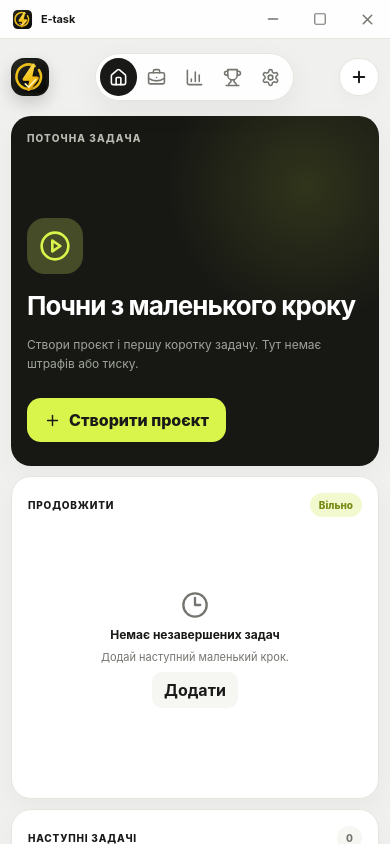
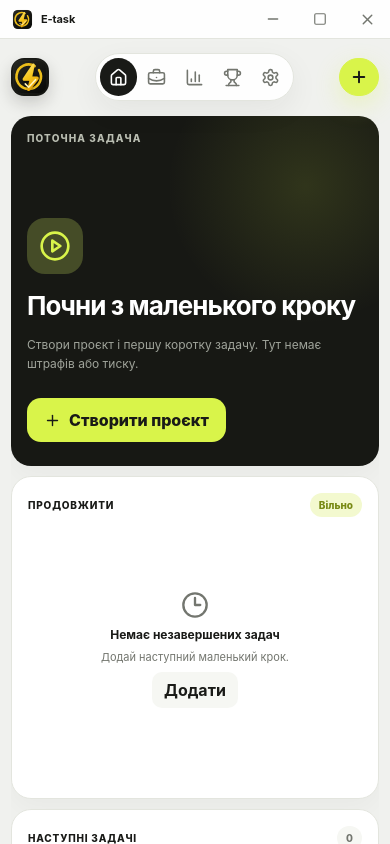
Before and after one commit to Validolio11/E-task-manager, a React (Vite) app: page / in a window 390 px wide. Built offline with nearby package versions, Linux system fonts and the light colour scheme.

Commit message:
Polish quick add and scrolling layout

```diff
--- a/src/styles.css
+++ b/src/styles.css
@@ -81,17 +81,18 @@ button:focus-visible, input:focus-visible, select:focus-visible, textarea:focus-
 .window-controls button { width: 47px; height: 38px; display: grid; place-items: center; border: 0; border-left: 1px solid transparent; background: transparent; color: var(--muted); cursor: pointer; transition: background .14s ease, color .14s ease; }
 .window-controls button:hover { background: var(--surface-3); color: var(--ink); }
 .window-controls .window-close:hover { background: #d83b3b; color: #fff; }
-.app-shell { flex: 1 1 auto; min-width: 0; min-height: 0; overflow: auto; padding: 25px; overscroll-behavior: contain; }
+.app-shell { flex: 1 1 auto; min-width: 0; min-height: 0; display: flex; flex-direction: column; overflow: hidden; padding: 25px 25px 0; }
+.app-content { flex: 1 1 auto; min-width: 0; min-height: 0; overflow: auto; padding-bottom: 25px; overscroll-behavior: contain; }
 .loading-screen { flex: 1 1 auto; min-height: 0; display: grid; place-content: center; justify-items: center; gap: 8px; overflow: auto; background: var(--background); }
 .loading-screen img { width: 58px; height: 58px; border-radius: 17px; margin-bottom: 8px; box-shadow: var(--shadow); }
 .loading-screen strong { font-size: 20px; }
 .loading-screen span { color: var(--muted); font-size: 12px; }
 
 .topbar {
-  position: sticky; top: 0; z-index: 20;
+  position: relative; z-index: 20; flex: 0 0 auto;
   display: grid; grid-template-columns: minmax(170px, 240px) 1fr minmax(170px, 240px);
   align-items: center; gap: 20px; max-width: 1500px; margin: 0 auto 22px;
-  padding: 3px 0;
+  width: 100%; padding: 3px 0; background: var(--background);
 }
 .brand { display: flex; align-items: center; gap: 11px; border: 0; background: none; padding: 0; text-align: left; cursor: pointer; }
 .brand-mark { width: 42px; height: 42px; border-radius: 13px; display: block; background: #171814; box-shadow: 0 7px 16px rgba(25,26,23,.18); }
@@ -107,8 +108,11 @@ button:focus-visible, input:focus-visible, select:focus-visible, textarea:focus-
 .nav-item.active span { display: inline; }
 
 .topbar-actions { justify-self: end; display: flex; align-items: center; gap: 8px; }
-.quick-add, .update-button { min-height: 42px; border: 1px solid var(--border); background: var(--surface); border-radius: 999px; padding: 0 14px; display: flex; align-items: center; gap: 8px; font-size: 11px; font-weight: 750; cursor: pointer; box-shadow: 0 6px 18px rgba(30,32,28,.025); }
-.quick-add:hover, .update-button:hover { background: var(--surface-2); }
+.quick-add, .update-button { min-height: 42px; border: 1px solid var(--border); border-radius: 999px; padding: 0 14px; display: flex; align-items: center; gap: 8px; font-size: 11px; font-weight: 750; cursor: pointer; }
+.quick-add { border-color: var(--accent); background: var(--accent); color: var(--accent-ink); box-shadow: 0 9px 24px color-mix(in srgb, var(--accent) 28%, transparent); }
+.quick-add:hover { transform: translateY(-1px); filter: brightness(1.04); box-shadow: 0 12px 28px color-mix(in srgb, var(--accent) 38%, transparent); }
+.update-button { background: var(--surface); box-shadow: 0 6px 18px rgba(30,32,28,.025); }
+.update-button:hover { background: var(--surface-2); }
 .update-control { position: relative; }
 .update-button.available { background: var(--ink); color: var(--surface); border-color: var(--ink); }
 .update-button.current { color: #65711f; background: var(--accent-soft); }
@@ -249,7 +253,7 @@ h3 { margin: 20px 0 10px; }
 .page-title h1 { font-size: 34px; margin: 7px 0 6px; }
 .page-title p { color: var(--muted); font-size: 13px; margin: 0; }
 .projects-layout { display: grid; grid-template-columns: minmax(250px, .7fr) minmax(480px, 1.8fr); gap: 16px; align-items: start; }
-.project-sidebar { position: sticky; top: 91px; padding: 15px; }
+.project-sidebar { position: sticky; top: 0; padding: 15px; }
 .project-nav-list { display: grid; gap: 5px; margin-top: 12px; }
 .project-nav-row { display: grid; grid-template-columns: 39px 1fr 16px; gap: 10px; align-items: center; border: 0; border-radius: 15px; background: transparent; text-align: left; padding: 9px; cursor: pointer; }
 .project-nav-row:hover { background: var(--surface-2); }
@@ -328,6 +332,8 @@ h3 { margin: 20px 0 10px; }
 .settings-card h2 { margin: 0 0 6px; font-size: 16px; }
 .settings-card p { max-width: 470px; margin: 0; color: var(--muted); font-size: 10px; line-height: 1.55; }
 .settings-wide { grid-column: 1 / -1; }
+.settings-update-card .update-control { display: flex; justify-content: flex-end; }
+.settings-update-card .update-button { min-width: 190px; justify-content: center; }
 .segmented { display: flex; padding: 4px; border-radius: 12px; background: var(--surface-2); }
 .segmented button { border: 0; background: transparent; border-radius: 9px; padding: 8px 10px; color: var(--muted); font-size: 10px; font-weight: 750; cursor: pointer; }
 .segmented button.active { background: var(--surface); color: var(--ink); box-shadow: var(--shadow); }
@@ -385,7 +391,8 @@ h3 { margin: 20px 0 10px; }
 .toast svg { flex: 0 0 auto; color: var(--accent); }
 @keyframes toast-in { from { opacity: 0; transform: translateY(9px); } }
 
-:root[data-compact="true"] .app-shell { padding: 16px; }
+:root[data-compact="true"] .app-shell { padding: 16px 16px 0; }
+:root[data-compact="true"] .app-content { padding-bottom: 16px; }
 :root[data-compact="true"] .dashboard-grid { gap: 11px; }
 :root[data-compact="true"] .card { padding: 16px; border-radius: 20px; }
 :root[data-compact="true"] .current-task-card { min-height: 318px; }
@@ -401,7 +408,8 @@ h3 { margin: 20px 0 10px; }
 }
 
 @media (max-width: 900px) {
-  .app-shell { padding: 16px; }
+  .app-shell { padding: 16px 16px 0; }
+  .app-content { padding-bottom: 16px; }
   .topbar { gap: 10px; }
   .brand-copy { display: none; }
   .nav-item { min-width: 43px; height: 42px; padding: 0 10px; }
@@ -418,7 +426,8 @@ h3 { margin: 20px 0 10px; }
 }
 
 @media (max-width: 700px) {
-  .app-shell { padding: 11px; }
+  .app-shell { padding: 11px 11px 0; }
+  .app-content { padding-bottom: 11px; }
   .topbar { margin-bottom: 12px; }
   .brand-mark { width: 38px; height: 38px; }
   .topbar-actions { gap: 4px; }
@@ -454,7 +463,8 @@ h3 { margin: 20px 0 10px; }
 }
 
 @media (max-height: 680px) {
-  .app-shell { padding-block: 13px; }
+  .app-shell { padding-top: 13px; }
+  .app-content { padding-bottom: 13px; }
   .topbar { margin-bottom: 12px; }
   .current-task-card { min-height: 310px; }
   .empty-current-content { min-height: 270px; }
```
